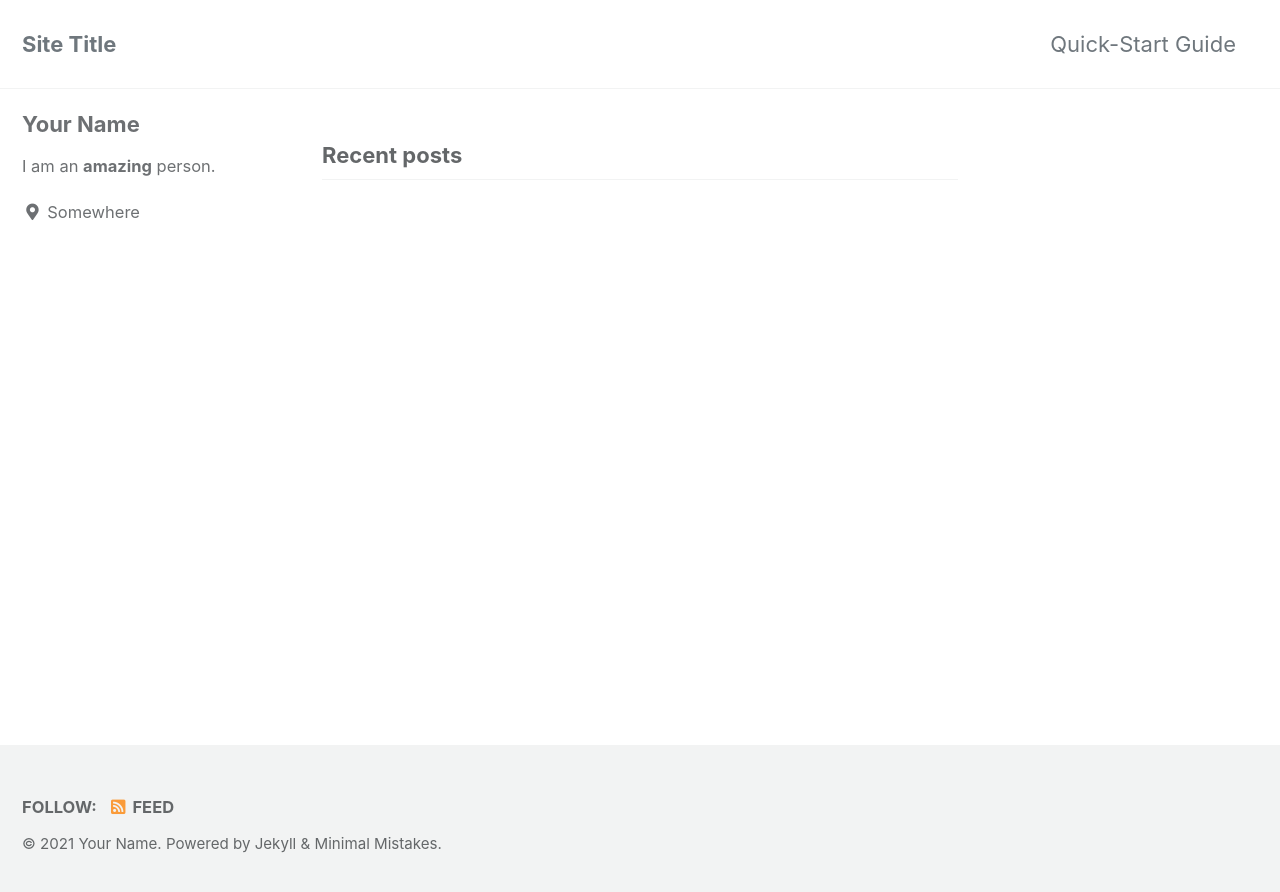
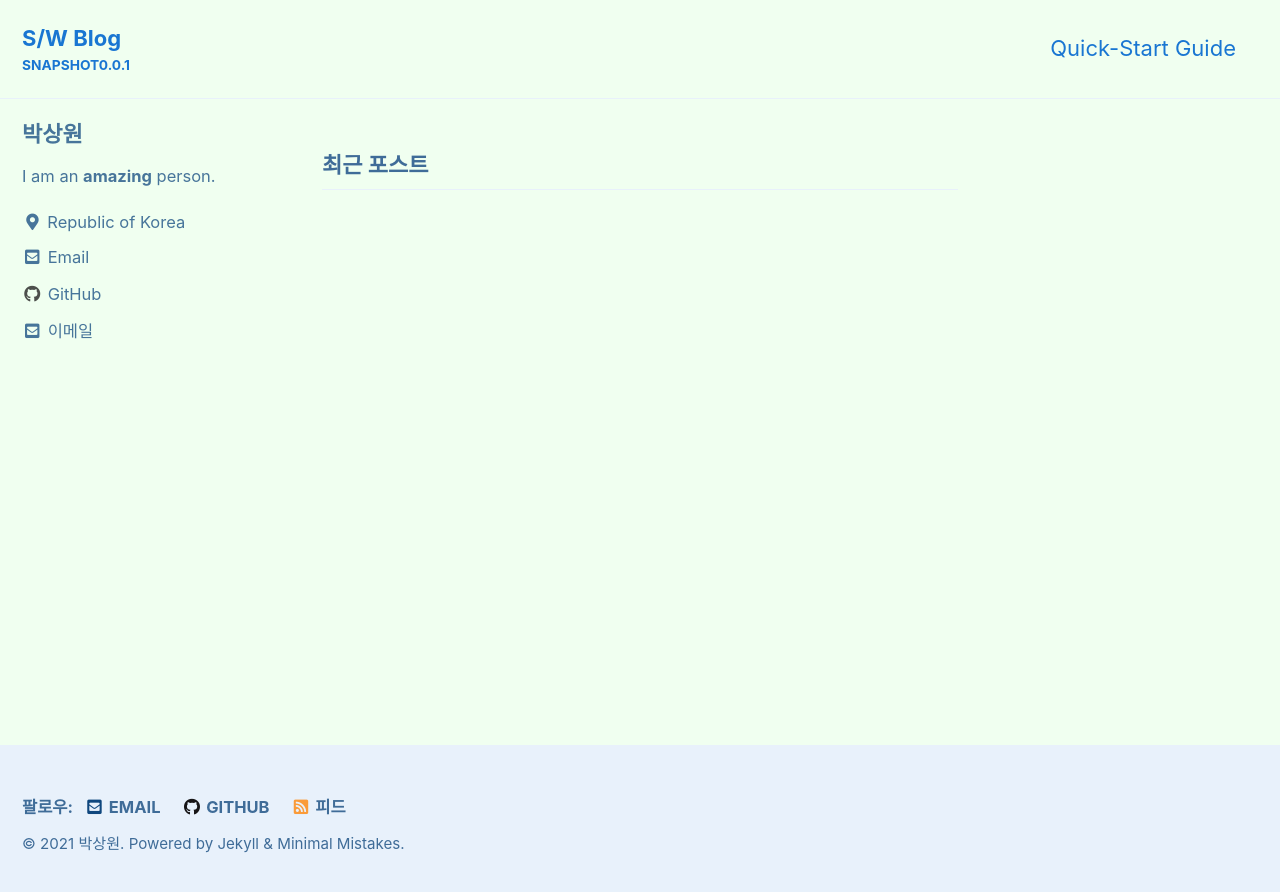
Before and after one commit to SangWonPark/sangwonpark.github.com, a Jekyll site: the page built from index.html, in a window 1280 px wide. Shown: the top 892 px of the page. Built offline with Jekyll 4.4.1, drawn with Linux system fonts in a browser that asks for light colours; cached includes are drawn as plain includes; the list of posts is cut into pages by our own code.

Commit message:
second commit

```diff
--- a/Gemfile
+++ b/Gemfile
@@ -1,2 +1,4 @@
 source "https://rubygems.org"
 gemspec
+gem 'wdm', '>= 0.1.0'
+gem "webrick", "~> 1.7"
--- a/_config.yml
+++ b/_config.yml
@@ -12,22 +12,22 @@
 
 # theme                  : "minimal-mistakes-jekyll"
 # remote_theme           : "mmistakes/minimal-mistakes"
-minimal_mistakes_skin    : "default" # "air", "aqua", "contrast", "dark", "dirt", "neon", "mint", "plum", "sunrise"
+minimal_mistakes_skin    : "aqua" # "default", "air", "aqua", "contrast", "dark", "dirt", "neon", "mint", "plum", "sunrise"
 
 # Site Settings
-locale                   : "en-US"
-title                    : "Site Title"
-title_separator          : "-"
-subtitle                 : # site tagline that appears below site title in masthead
-name                     : "Your Name"
-description              : "An amazing website."
-url                      : # the base hostname & protocol for your site e.g. "https://mmistakes.github.io"
+locale                   : "ko-KR"
+title                    : "S/W Blog"
+title_separator          : "&#124;"
+subtitle                 : "SNAPSHOT0.0.1" # site tagline that appears below site title in masthead
+name                     : "박상원"
+description              : "Algorithm / Java / Spring boot"
+url                      : "https://github.com/SangWonPark" # the base hostname & protocol for your site e.g. "https://mmistakes.github.io"
 baseurl                  : # the subpath of your site, e.g. "/blog"
-repository               : # GitHub username/repo-name e.g. "mmistakes/minimal-mistakes"
+repository               : "SangWonPark/sangwonpark.github.com" # GitHub username/repo-name e.g. "mmistakes/minimal-mistakes"
 teaser                   : # path of fallback teaser image, e.g. "/assets/images/500x300.png"
 logo                     : # path of logo image to display in the masthead, e.g. "/assets/images/88x88.png"
-masthead_title           : # overrides the website title displayed in the masthead, use " " for no title
-# breadcrumbs            : false # true, false (default)
+masthead_title           : "S/W Blog" # overrides the website title displayed in the masthead, use " " for no title
+breadcrumbs            : true # true, false (default)
 words_per_minute         : 200
 comments:
   provider               : # false (default), "disqus", "discourse", "facebook", "staticman", "staticman_v2", "utterances", "giscus", "custom"
@@ -36,8 +36,7 @@ comments:
   discourse:
     server               : # https://meta.discourse.org/t/embedding-discourse-comments-via-javascript/31963 , e.g.: meta.discourse.org
   facebook:
-    # https://developers.facebook.com/docs/plugins/comments
-    appid                :
+    # https://developers.facebook.com/docs/plugins/comments    appid                :
     num_posts            : # 5 (default)
     colorscheme          : # "light" (default), "dark"
   utterances:
@@ -102,51 +101,54 @@ analytics:
 
 # Site Author
 author:
-  name             : "Your Name"
+  name             : "박상원"
   avatar           : # path of avatar image, e.g. "/assets/images/bio-photo.jpg"
   bio              : "I am an **amazing** person."
-  location         : "Somewhere"
-  email            :
+  location         : "Republic of Korea"
+  email            : "sangwonpark93@gmail.com"
   links:
     - label: "Email"
       icon: "fas fa-fw fa-envelope-square"
-      # url: "mailto:your.name@email.com"
-    - label: "Website"
-      icon: "fas fa-fw fa-link"
+      url: "mailto:sangwonpark93@gmail.com"
+    #- label: "Website"
+      #icon: "fas fa-fw fa-link"
       # url: "https://your-website.com"
-    - label: "Twitter"
-      icon: "fab fa-fw fa-twitter-square"
+    #- label: "Twitter"
+      #icon: "fab fa-fw fa-twitter-square"
       # url: "https://twitter.com/"
-    - label: "Facebook"
-      icon: "fab fa-fw fa-facebook-square"
+    #- label: "Facebook"
+      #icon: "fab fa-fw fa-facebook-square"
       # url: "https://facebook.com/"
     - label: "GitHub"
       icon: "fab fa-fw fa-github"
-      # url: "https://github.com/"
-    - label: "Instagram"
-      icon: "fab fa-fw fa-instagram"
+      url: "https://github.com/SangWonPark"
+    #- label: "Instagram"
+      #icon: "fab fa-fw fa-instagram"
       # url: "https://instagram.com/"
 
 # Site Footer
 footer:
   links:
-    - label: "Twitter"
-      icon: "fab fa-fw fa-twitter-square"
+    - label: "Email"
+      icon: "fas fa-fw fa-envelope-square"
+      url: "mailto:sangwonpark93@gmail.com"
+    #- label: "Twitter"
+      #icon: "fab fa-fw fa-twitter-square"
       # url:
-    - label: "Facebook"
-      icon: "fab fa-fw fa-facebook-square"
+    #- label: "Facebook"
+      #icon: "fab fa-fw fa-facebook-square"
       # url:
     - label: "GitHub"
       icon: "fab fa-fw fa-github"
+      url: "https://github.com/SangWonPark"
+    #- label: "GitLab"
+      #icon: "fab fa-fw fa-gitlab"
       # url:
-    - label: "GitLab"
-      icon: "fab fa-fw fa-gitlab"
+    #- label: "Bitbucket"
+      #icon: "fab fa-fw fa-bitbucket"
       # url:
-    - label: "Bitbucket"
-      icon: "fab fa-fw fa-bitbucket"
-      # url:
-    - label: "Instagram"
-      icon: "fab fa-fw fa-instagram"
+    #- label: "Instagram"
+      #icon: "fab fa-fw fa-instagram"
       # url:
 
 
```
Also changed, not shown: 5 other files.
